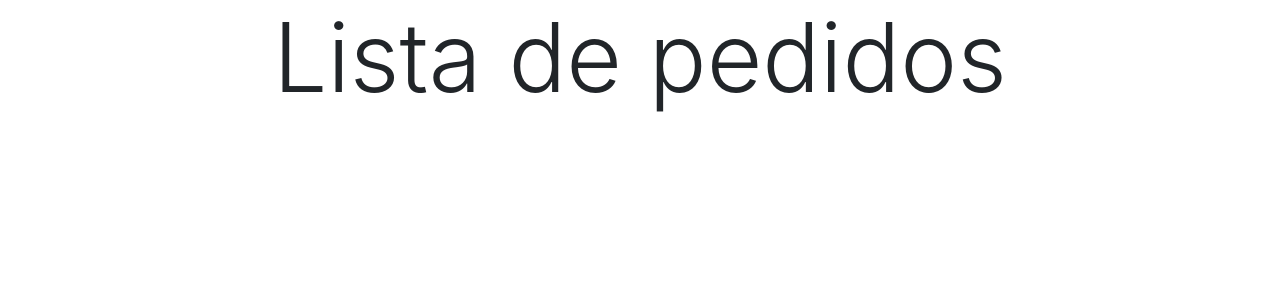
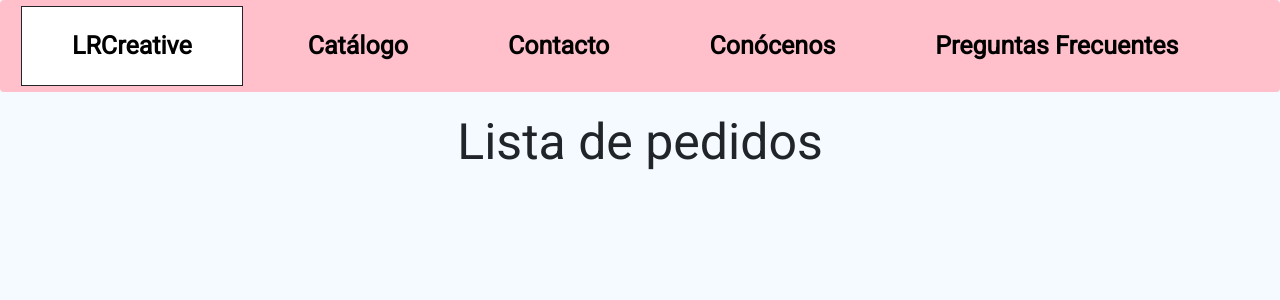
Before and after one commit to OscarF17/lrcreative-project, a Flask app: page /admin in a window 1280 px wide. Shown: the top 300 px of the page. Run offline with Flask 3, Linux system fonts and the light colour scheme; a user stored in the database is signed in; some libraries are stand-ins or nearby versions.

Commit message:
fix admin design

```diff
--- a/app.py
+++ b/app.py
@@ -30,7 +30,7 @@
 @app.route('/productos/<string:id>')
 def productos(id):
   mensaje = request.args.get('success', 'none')
-  print(mensaje)
+  # print(mensaje)
   cursor = mysql.connection.cursor()
   cursor.execute('SELECT * FROM Producto WHERE id=%s', [id])
   producto = cursor.fetchone()
@@ -112,7 +112,7 @@
           cursor.callproc('verPedidosDetalles')
           pedidos = cursor.fetchall()
           cursor.nextset()
-          print(pedidos)
+          # print(pedidos)
           cursor.close()
           return render_template('admin.html', pedidos=pedidos)
       else:
@@ -124,23 +124,23 @@
         cursor.callproc('verPedidosDetalles')
         pedidos = cursor.fetchall()
         cursor.nextset()
-        print(pedidos)
+        # print(pedidos)
         cursor.close()
         return render_template('admin.html', pedidos=pedidos)
       else:
         return redirect('/loginAdmin')
 
-@app.route('/admin/detalles/<string:id>')
+@app.route('/detalles/<string:id>')
 def detalles(id):
   cursor = mysql.connection.cursor()
   cursor.execute('SELECT * FROM Pedido, DetallePedido, Producto WHERE Pedido.id = DetallePedido.pedido_id AND DetallePedido.producto_id = Producto.id AND Pedido.id = %s', [id])
   detalles = cursor.fetchone()
-  print(detalles)
+  # print(detalles)
   return render_template('detalles.html', detalles = detalles)
 
 @app.route('/admin/editar/<string:id>', methods=['POST'])
 def editar(id):
-  print(request.form)
+  # print(request.form)
   estado = request.form['estado']
   nombre = request.form['nombre']
   email = request.form['email']
--- a/static/css/styles2.css
+++ b/static/css/styles2.css
@@ -358,6 +358,22 @@
   font-size: 20px;
 }
 
-.resPreg{
+.resPreg {
   font-size: 16px;
 }
+
+.admin-h2 {
+  font-size: 30px;
+}
+
+.admin-h3 {
+  font-size: 25px;
+}
+
+.admin-text {
+  font-size: 20px;
+}
+
+.admin-link {
+  font-size: 20px;
+}
--- a/templates/admin.html
+++ b/templates/admin.html
@@ -4,37 +4,99 @@
     <meta charset="UTF-8" />
     <meta name="viewport" content="width=device-width, initial-scale=1.0" />
     <title>Administrador</title>
+    <!-- Boostrap -->
     <link
       rel="stylesheet"
-      href="https://stackpath.bootstrapcdn.com/bootstrap/4.3.1/css/bootstrap.min.css"
+      href="https://maxcdn.bootstrapcdn.com/bootstrap/3.4.1/css/bootstrap.min.css"
     />
-    <link rel="stylesheet" href="../static/css/styles.css" />
+    <link
+      href="https://cdn.jsdelivr.net/npm/bootstrap@5.3.2/dist/css/bootstrap.min.css"
+      rel="stylesheet"
+      integrity="sha384-T3c6CoIi6uLrA9TneNEoa7RxnatzjcDSCmG1MXxSR1GAsXEV/Dwwykc2MPK8M2HN"
+      crossorigin="anonymous"
+    />
+
+    <!-- Fonts -->
+    <link rel="preconnect" href="https://fonts.googleapis.com" />
+    <link rel="preconnect" href="https://fonts.gstatic.com" crossorigin />
+    <link
+      href="https://fonts.googleapis.com/css2?family=Roboto&family=Roboto+Serif:opsz,wght@8..144,800&display=swap"
+      rel="stylesheet"
+    />
+    <link
+      rel="stylesheet"
+      href="https://cdnjs.cloudflare.com/ajax/libs/font-awesome/5.15.1/css/all.min.css"
+    />
+
+    <!-- Estilos -->
+    <link rel="stylesheet" href="../static/css/styles2.css" />
+
+    <!-- Scripts -->
+    <script src="https://ajax.googleapis.com/ajax/libs/jquery/3.7.1/jquery.min.js"></script>
+    <script src="https://maxcdn.bootstrapcdn.com/bootstrap/3.4.1/js/bootstrap.min.js"></script>
   </head>
   <body>
+    <header>
+      <nav
+        class="navbar navbar-expand-lg navbar-light menu align-middle align-self-center"
+      >
+        <div class="menu__logo">
+          <a class="menu__link align-middle" href="/">LRCreative</a>
+        </div>
+        <button
+          class="navbar-toggler"
+          type="button"
+          data-toggle="collapse"
+          data-target="#navbarNavAltMarkup"
+          aria-controls="navbarNavAltMarkup"
+          aria-expanded="false"
+          aria-label="Toggle navigation"
+        >
+          <span class="navbar-toggler-icon"></span>
+        </button>
+        <div class="collapse navbar-collapse" id="navbarNavAltMarkup">
+          <div class="navbar-nav">
+            <a class="menu__item menu__item1" href="/catalogo">Catálogo</a>
+            <a class="active menu__item menu__item2" href="/contactanos"
+              >Contacto <span class="sr-only">(Actual)</span></a
+            >
+            <a class="menu__item menu__item3" href="/conocenos">Conócenos</a>
+            <a class="menu__item menu__item4" href="/faq"
+              >Preguntas Frecuentes</a
+            >
+          </div>
+        </div>
+      </nav>
+    </header>
+
     <main>
       <h1 class="text-center display-1 mb-5">Lista de pedidos</h1>
       <div class="container">
         {% for pedido in pedidos %}
-        <div class="row">
-          <div class="col-2 border text-center">
+        <div class="row mb-3">
+          <div
+            class="col-2 border text-center d-flex flex-wrap align-items-center"
+          >
             <img
               src="../static/images/imagenes-usuarios/{{pedido[0]}}.jpg"
               alt="Pedido {{pedido[0]}}"
               class="w-100"
             />
           </div>
-          <div class="col-5 border">
-            <h2>Pedido {{pedido[0]}}</h2>
-            <h3>Producto: {{pedido[17]}}</h3>
-            <p>Cantidad: {{pedido[14]}}</p>
-            <p>Total: ${{pedido[18] * pedido[14]}}</p>
+          <div class="col-5 border py-3">
+            <h2 class="admin-h2">Pedido {{pedido[0]}}</h2>
+            <h3 class="admin-h3">Producto: {{pedido[17]}}</h3>
+            <p class="admin-text">Cantidad: {{pedido[14]}}</p>
+            <p class="admin-text">Total: ${{pedido[18] * pedido[14]}}</p>
           </div>
-          <div class="col-5 border">
-            <h2>{{pedido[1]}}</h2>
-            <h3>{{pedido[2]}}</h3>
-            <p>Estado: {{pedido[9]}}</p>
-            <p>Realizado en: {{pedido[8]}}</p>
-            <a href="/admin/detalles/{{pedido[0]}}">Ver detalles</a>
+          <div class="col-5 border py-3">
+            <h2 class="admin-h2">{{pedido[1]}}</h2>
+            <h3 class="admin-h3">{{pedido[2]}}</h3>
+            <p class="admin-text">Estado: {{pedido[9]}}</p>
+            <p class="admin-text">Realizado en: {{pedido[8]}}</p>
+            <a href="/detalles/{{pedido[0]}}" class="admin-link"
+              >Ver detalles</a
+            >
           </div>
         </div>
         {% endfor %}
```
Also changed, not shown: templates/contactanos.html (+35 -19 lines), templates/detalles.html (+63 -4 lines), templates/index.html (+47 -19 lines), templates/productos.html (+47 -14 lines), static/images/index/c3new.jpg (added). Lines whose indentation alone changed are shown as unchanged.
